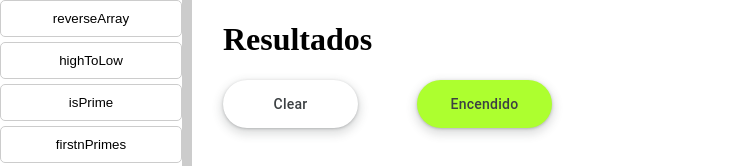
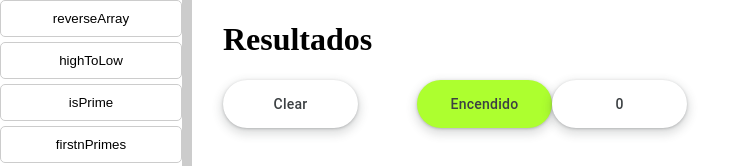
Before and after one commit to JuanPabloYarceE/project-vite-react-basic, a React (Vite) app: page / in a window 1280 px wide. Shown: the top 166 px of the page, without its empty margins (0-754 px from the left). Built offline with nearby package versions, Linux system fonts and the light colour scheme.

Commit message:
add Counter button

```diff
--- a/src/ExercisesAccordion.jsx
+++ b/src/ExercisesAccordion.jsx
@@ -6,6 +6,7 @@ import scripts from "./scripts"; // Importa el objeto scripts desde el nuevo arc
 const ScriptRunner = () => {
   const [resultado, setResultado] = useState('');
   const [isOn, setOn] = useState(true);
+  const [counter, setCounter] = useState(0);
 
   const textButton = isOn
   ? 'Encendido'
@@ -38,10 +39,17 @@ const ScriptRunner = () => {
     setResultado('');
   }
 
+  const testClick = () => {
+    setCounter(counter+1);
+  }
+
   const renderAccordionItems = () => {
     const scriptNames = Object.keys(scripts);
     return scriptNames.map((scriptName) => (
-      <AccordionItem key={scriptName} title={scriptName} ejecutarScript={ejecutarScript} />
+      <AccordionItem
+        key={scriptName}
+        title={scriptName}
+        ejecutarScript={ejecutarScript} />
     ));
   };
 
@@ -57,6 +65,7 @@ const ScriptRunner = () => {
         </div>
         <button className='button-17' id='clearButton' onClick={clear}>Clear</button>
         <button className={buttonClassName} id='statusButton' onClick={handleClick}>{textButton}</button>
+        <button className="button-17" onClick={testClick}>{counter} </button>
       </>
     );
   };
```
